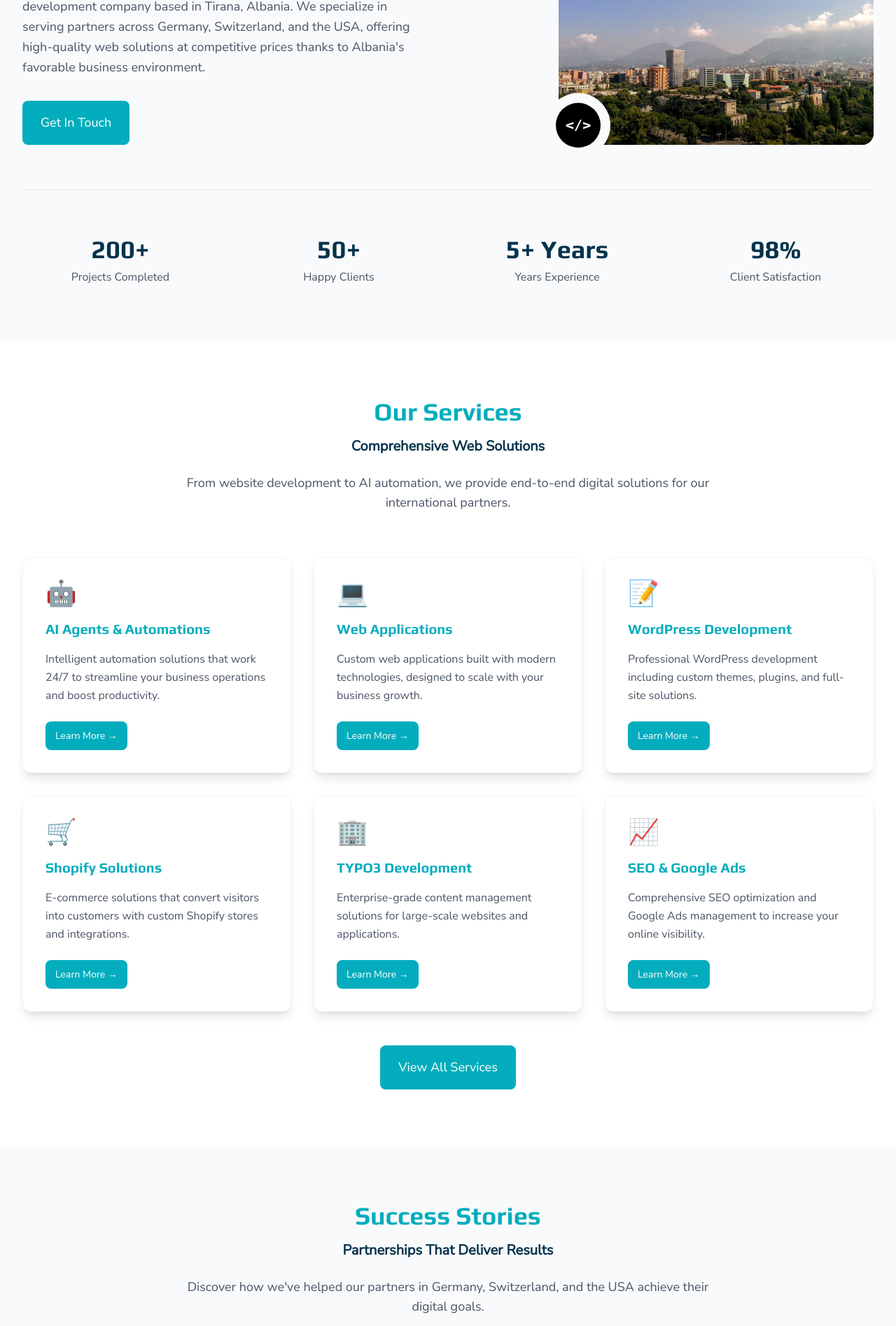
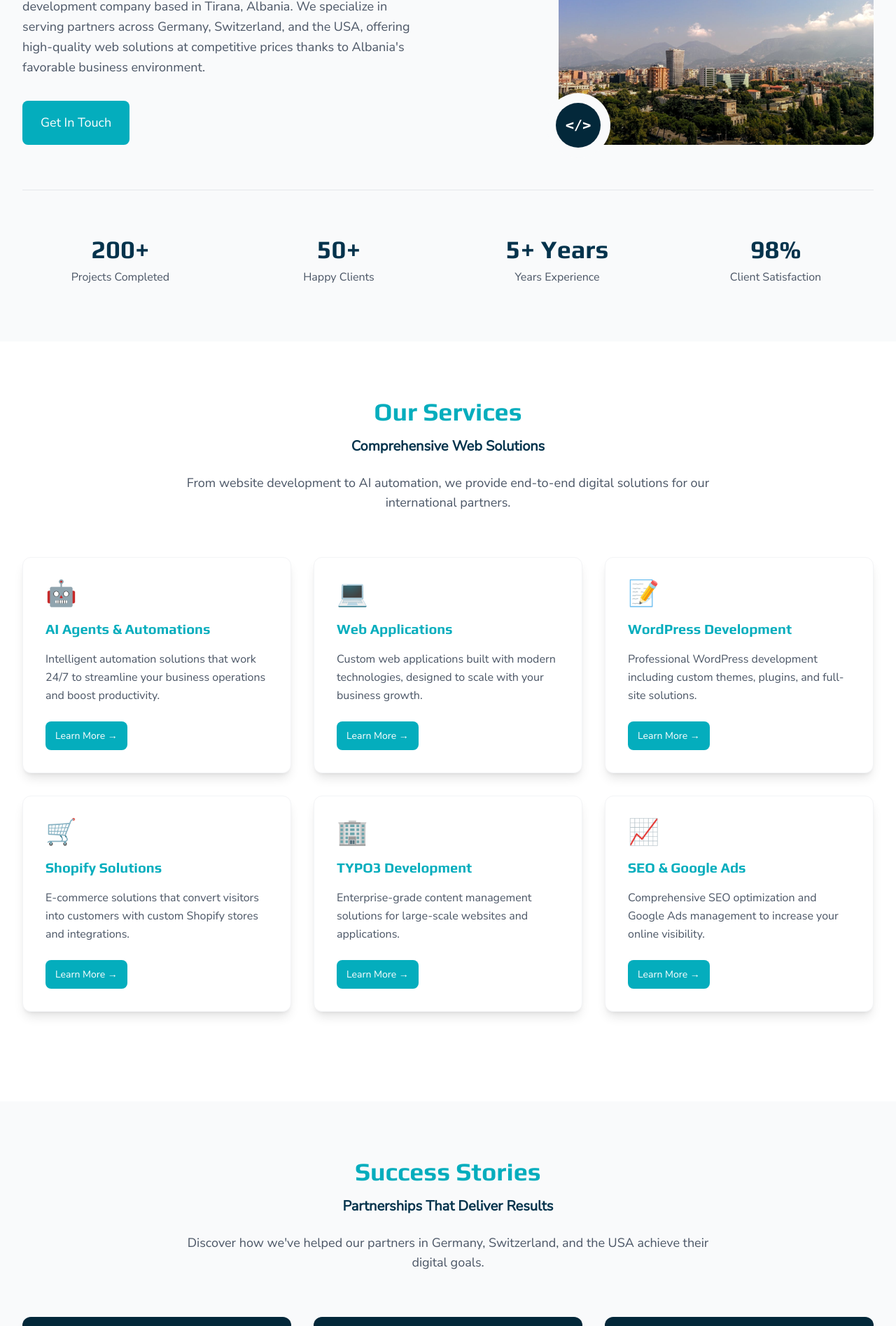
Before and after one commit to reidevaliaj/code-studio, a Next.js app: page / in a window 1280 px wide. Shown: the part 1023-2918 px from the top of the page at 70% size. Built offline with nearby package versions, Linux system fonts and the light colour scheme.

Commit message:
Design Changes4

```diff
--- a/src/components/AboutSection.tsx
+++ b/src/components/AboutSection.tsx
@@ -96,7 +96,7 @@ function ImageWithIcon({
         {/* Overlapping icon + pill (bottom-left) */}
         <div className="absolute -bottom-1 -left-1 flex items-center gap-3">
           {/* circular icon badge */}
-          <div className="w-16 h-16 rounded-full bg-black text-white flex items-center justify-center  ring-14 ring-gray-50">
+          <div className="w-16 h-16 rounded-full bg-accent-hover text-white flex items-center justify-center  ring-14 ring-gray-50">
             <span className="text-2xl font-bold font-heading">&lt;/&gt;</span>
           </div>
 
--- a/src/components/PartnersSection.tsx
+++ b/src/components/PartnersSection.tsx
@@ -92,23 +92,7 @@ const PartnersSection = () => {
             ))}
           </div>
 
-          {/* Navigation Arrows */}
-          <button
-            onClick={() => setCurrentSlide((prev) => (prev - 1 + totalSlides) % totalSlides)}
-            className="absolute left-4 top-1/2 transform -translate-y-1/2 bg-white rounded-full p-3 shadow-lg hover:shadow-xl transition-all duration-300 hover:bg-gray-50"
-          >
-            <svg className="w-6 h-6 text-gray-600" fill="none" stroke="currentColor" viewBox="0 0 24 24">
-              <path strokeLinecap="round" strokeLinejoin="round" strokeWidth={2} d="M15 19l-7-7 7-7" />
-            </svg>
-          </button>
-          <button
-            onClick={() => setCurrentSlide((prev) => (prev + 1) % totalSlides)}
-            className="absolute right-4 top-1/2 transform -translate-y-1/2 bg-white rounded-full p-3 shadow-lg hover:shadow-xl transition-all duration-300 hover:bg-gray-50"
-          >
-            <svg className="w-6 h-6 text-gray-600" fill="none" stroke="currentColor" viewBox="0 0 24 24">
-              <path strokeLinecap="round" strokeLinejoin="round" strokeWidth={2} d="M9 5l7 7-7 7" />
-            </svg>
-          </button>
+
         </div>
 
         {/* Trust Badge */}
--- a/src/components/ServicesSection.tsx
+++ b/src/components/ServicesSection.tsx
@@ -108,15 +108,7 @@ const ServicesSection = () => {
         </div>
 
         {/* CTA */}
-        <div className="text-center">
-          <Button
-            href={`${localePrefix}/services`}
-            variant="primary"
-            size="lg"
-          >
-            View All Services
-          </Button>
-        </div>
+
       </div>
     </Section>
   );
--- a/src/components/TestimonialsSection.tsx
+++ b/src/components/TestimonialsSection.tsx
@@ -126,7 +126,7 @@ const TestimonialsSection = () => {
                 onClick={() => setCurrentTestimonial(index)}
                 className={`w-3 h-3 rounded-full transition-all duration-300 ${
                   index === currentTestimonial
-                    ? 'bg-blue-600 w-8'
+                    ? 'bg-accent-hover w-8'
                     : 'bg-gray-300 hover:bg-gray-400'
                 }`}
               />
```
